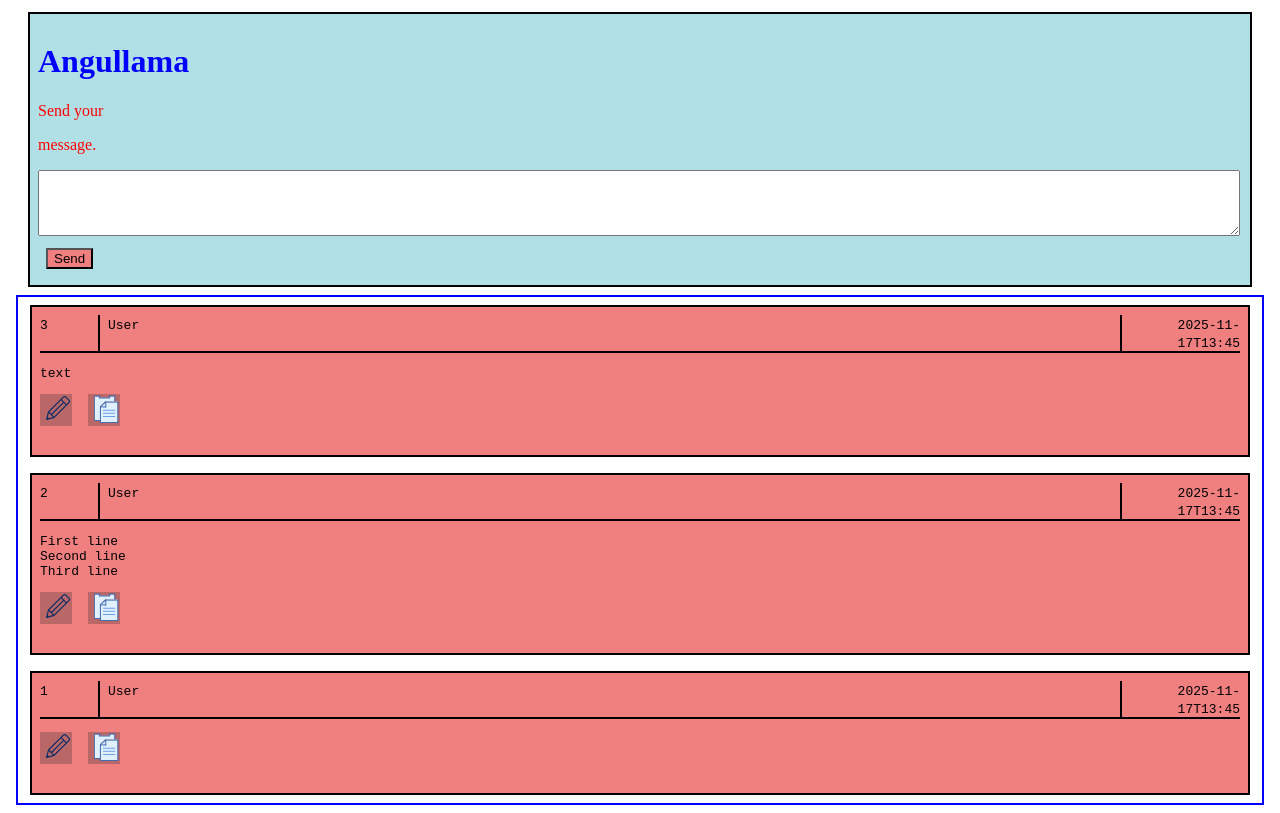
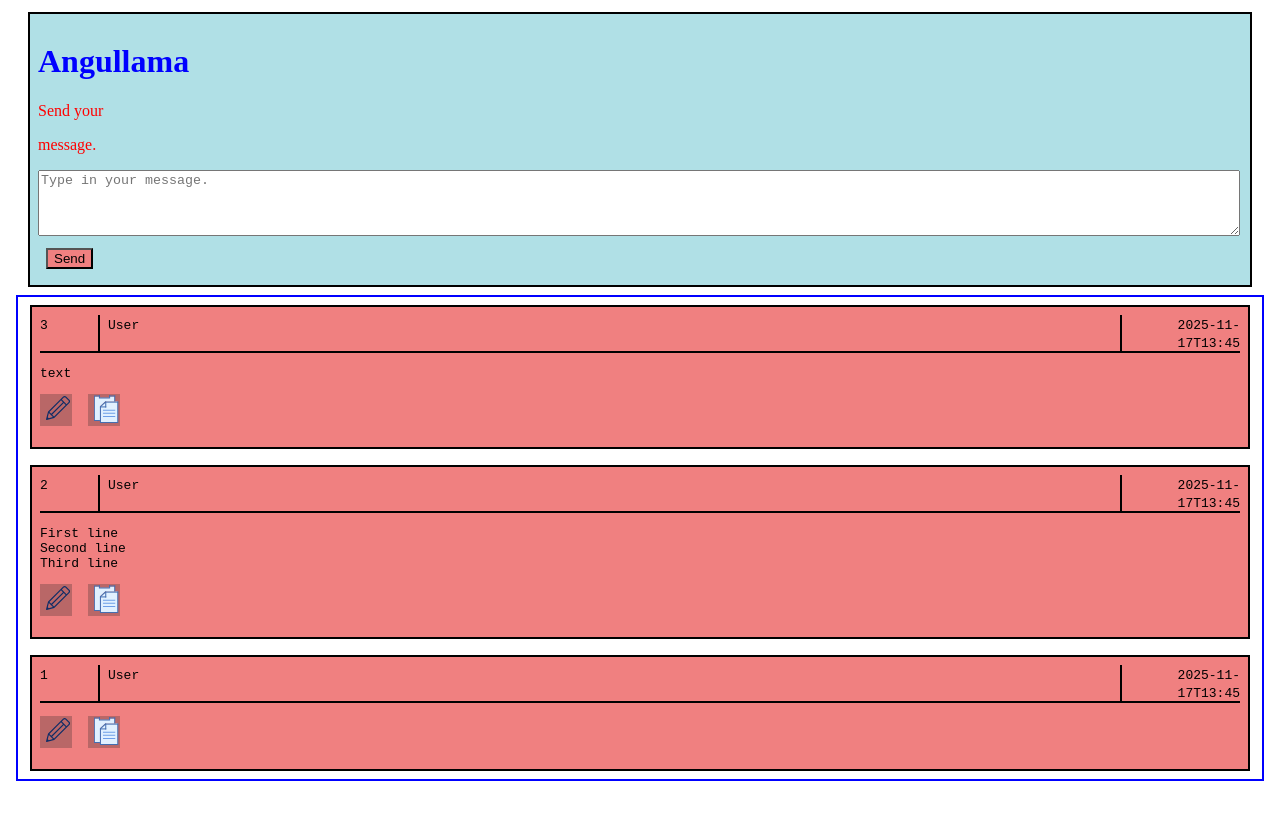
Before and after one commit to SamFernFer/Angullama, an Angular app: page / in a window 1280 px wide. Built offline with nearby package versions, Linux system fonts and the light colour scheme.

Commit message:
Added a placeholder message to the text area. Implementing not sending empty messages.

```diff
--- a/src/app/app.css
+++ b/src/app/app.css
@@ -28,6 +28,7 @@ p {
     margin: 12px;
     margin-top: 8px;
     margin-bottom: 8px;
+    padding-bottom: 0;
     color: black;
 }
 .message-area {
@@ -65,7 +66,10 @@ p {
     border: none;
     width: 32px;
     height: 32px;
-    margin-bottom: 8px
+}
+.message-button-area {
+    display: grid;
+    grid-template-columns: 48px 48px
 }
 .message-button:active {
     background-color: grey
--- a/src/app/app.html
+++ b/src/app/app.html
@@ -7,7 +7,7 @@
     <p>message.</p>
     <div>
       <div class="message-input-parent">
-        <textarea class="message-input" #msgInput rows="4" (keyup.enter)="submit()"></textarea>
+        <textarea class="message-input" #msgInput rows="4" (keydown.enter)="submit($event)" placeholder="Type in your message."></textarea>
       </div>
       <button class="submit-button" (click)="submit()">Send</button>
     </div>
@@ -30,7 +30,7 @@
           <div class="message-string">
             <pre>{{message.msg}}</pre>
           </div>
-          <div style="display: grid; grid-template-columns: 48px 48px">
+          <div class="message-button-area">
             <div>
               <button class="message-button">
                 <img src="pencil.svg">
--- a/src/app/app.ts
+++ b/src/app/app.ts
@@ -46,12 +46,15 @@ export class App {
   }
   pushMessageAndClear(): void {
     const _area = this.msgInput.nativeElement;
+    if (_area.value == "") {
+      return;
+    }
     let _time: string = Date.now().toString()/* formatDate(Date.now(), "YYYY-MM-DD", "en-us") */;
     this.messageList.unshift({
       msg: _area.value,
       timestamp: _time,
       id: this.messageList.length + 1
     });
-    _area.value = '';
+    _area.value = "";
   }
 }
```
